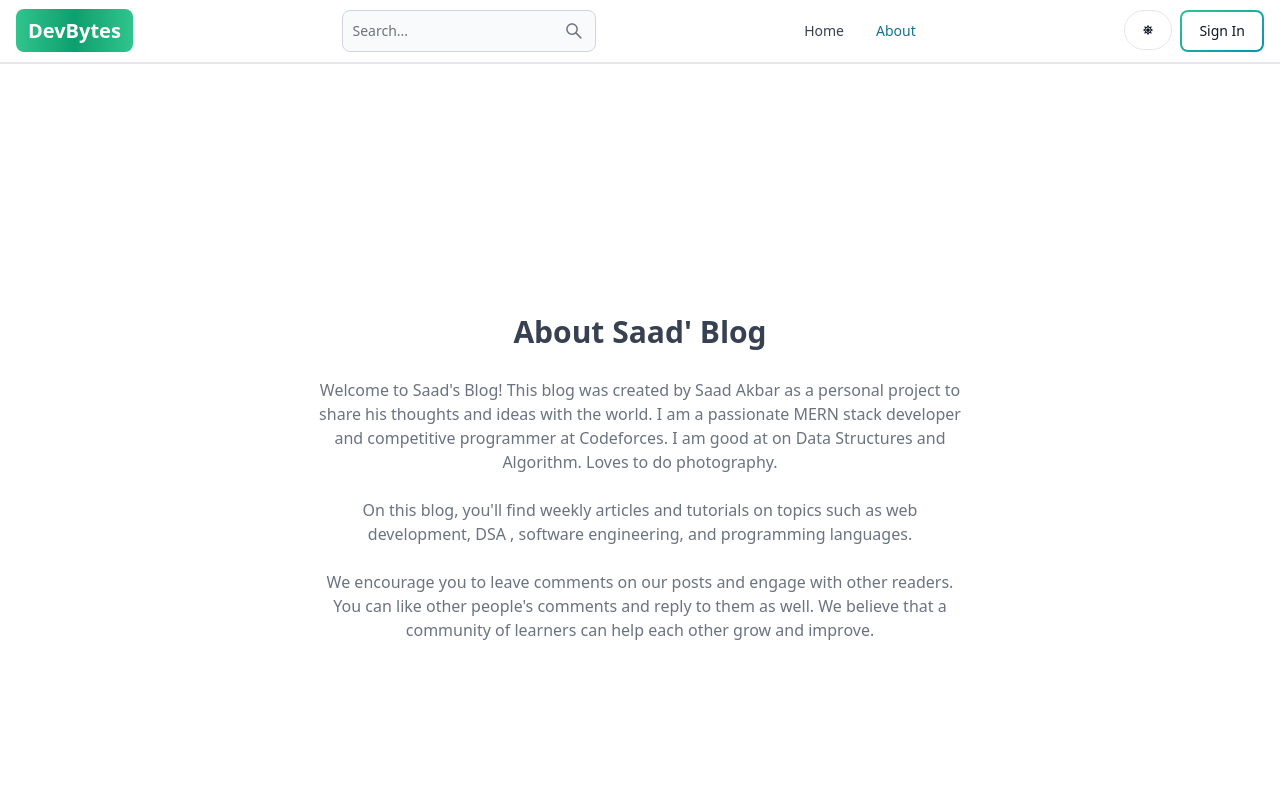
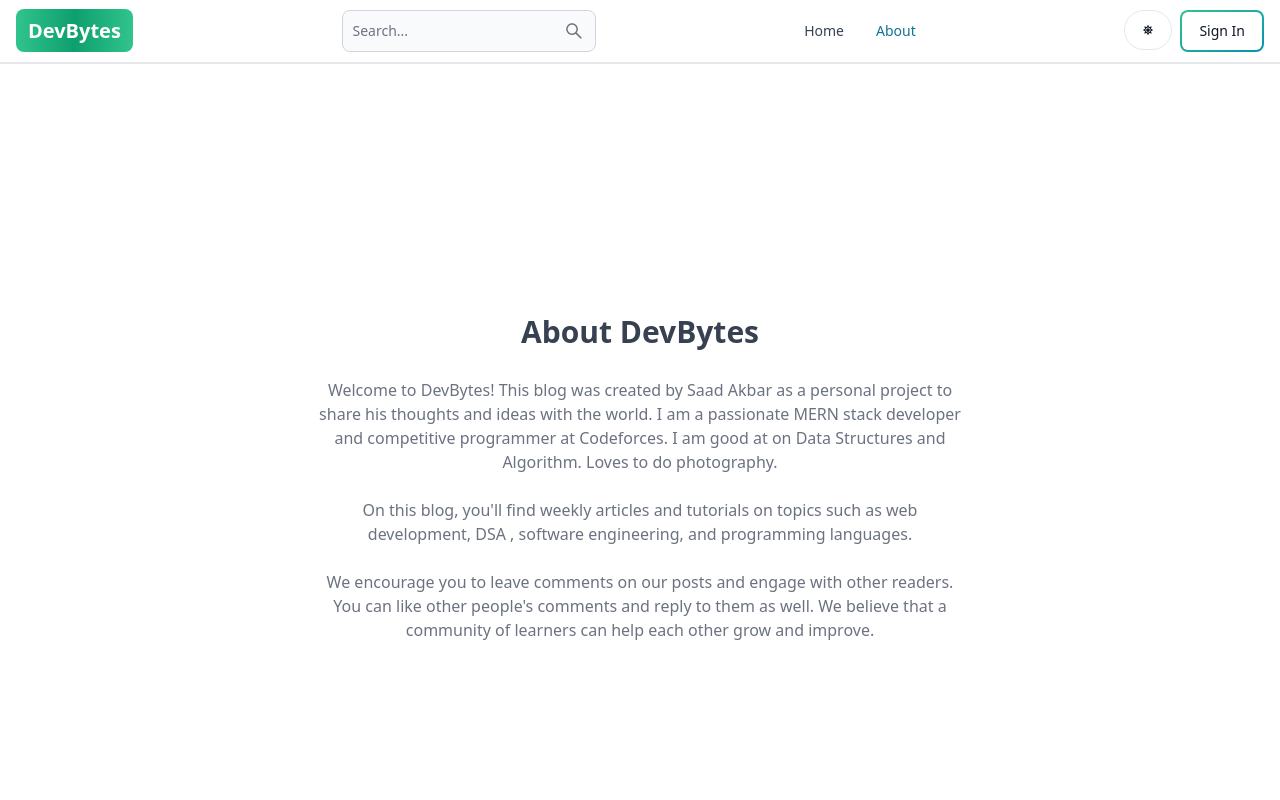
Before and after one commit to saadakbar1/blog-app, a React (Vite) app in the folder client/: page /about in a window 1280 px wide. Shown: the top 800 px of the page. Built offline with nearby package versions, Linux system fonts and the light colour scheme; no server answers.

Commit message:
Update About.jsx

```diff
--- a/client/src/pages/About.jsx
+++ b/client/src/pages/About.jsx
@@ -4,11 +4,11 @@ export default function About() {
       <div className='max-w-2xl mx-auto p-3 text-center'>
         <div>
           <h1 className='text-3xl font font-semibold text-center my-7'>
-            About Saad' Blog
+            About DevBytes
           </h1>
           <div className='text-md text-gray-500 flex flex-col gap-6'>
             <p>
-              Welcome to Saad's Blog! This blog was created by Saad Akbar
+              Welcome to DevBytes! This blog was created by Saad Akbar
               as a personal project to share his thoughts and ideas with the
               world. I am a passionate  MERN stack developer and competitive programmer at Codeforces. I am good at on Data Structures and Algorithm. Loves to do photography.
             </p>
```
